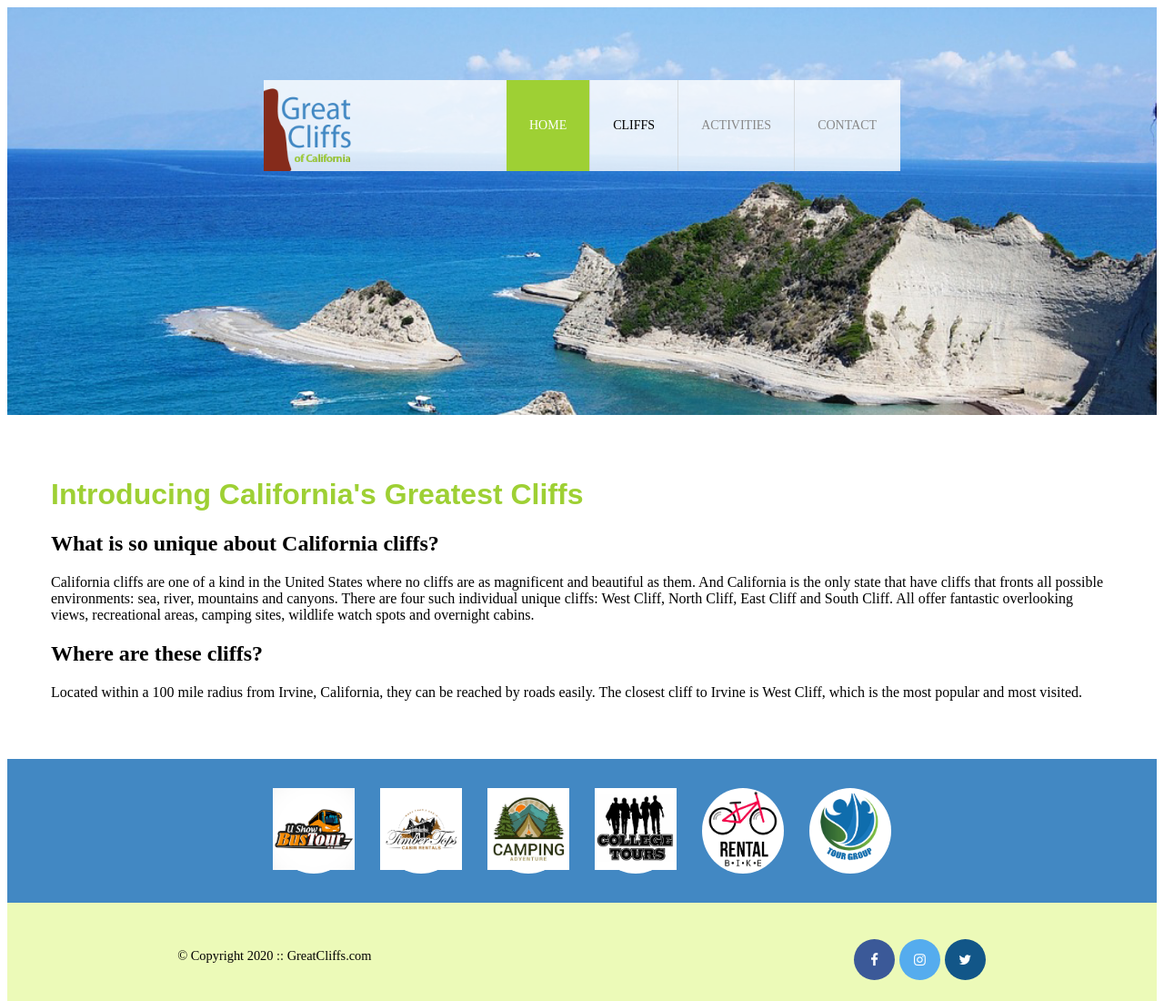
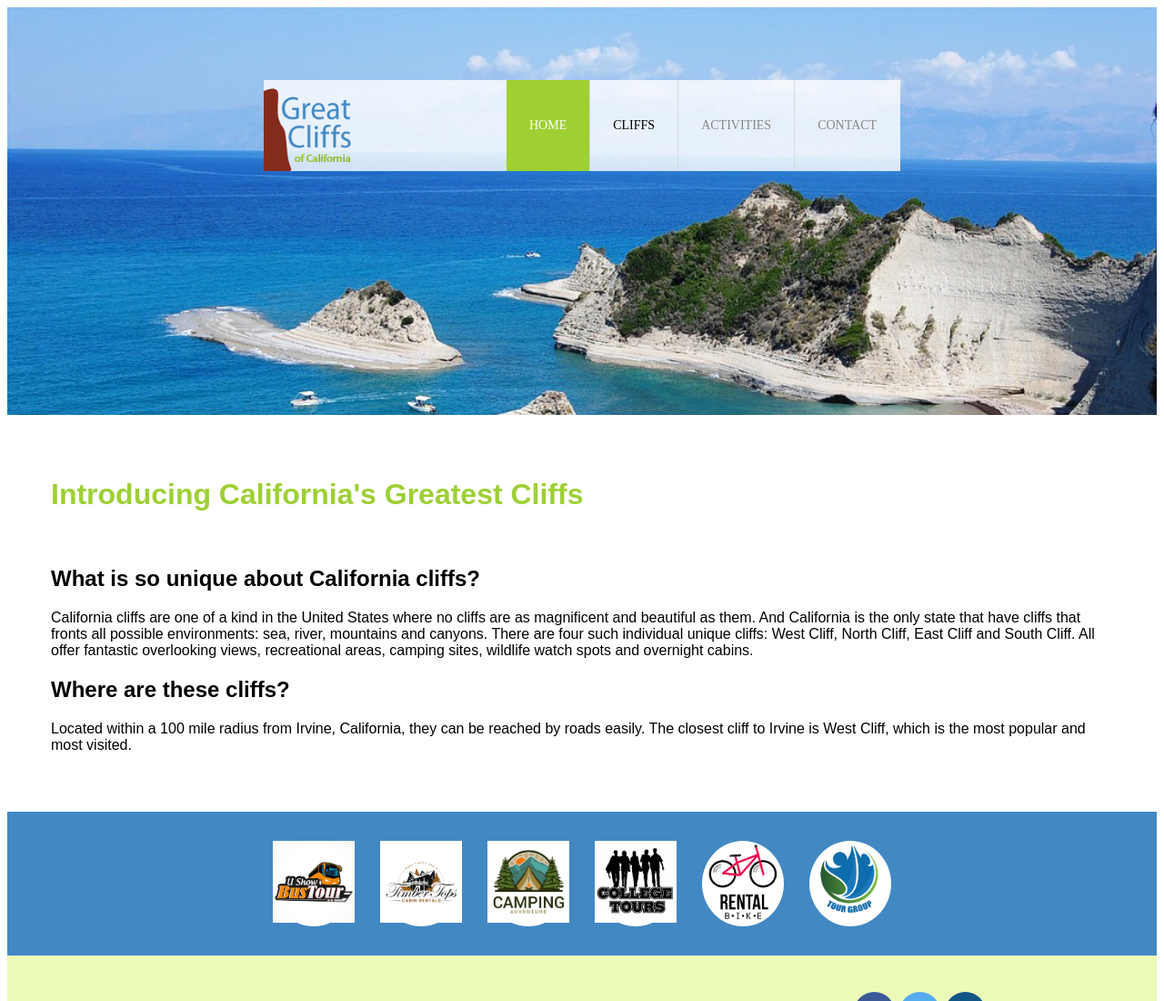
Before and after one commit to shaswatiroy/WEB801w2d2homework, a plain HTML site: page index.html in a window 1280 px wide. Shown: the top 1100 px of the page at 91% size. Drawn offline with Linux system fonts and the light colour scheme.

Commit message:
Update font family

```diff
--- a/index.html
+++ b/index.html
@@ -34,7 +34,7 @@
         <main>
             <!-- Headings and Paragraphs -->
             <!-- Headings and Paragraphs -->
-            <h1>Introducing California's Greatest Cliffs</h1>
+            <h1>Introducing California's Greatest Cliffs</h1><br/>
             <h2>What is so unique about California cliffs?</h2>
             <p>California cliffs are one of a kind in the United States where no cliffs are as magnificent and beautiful as them. And California is the only state that have cliffs that fronts all possible environments: sea, river, mountains and canyons. There are four such individual unique cliffs: West Cliff, North Cliff, East Cliff and South Cliff. All offer fantastic overlooking views, recreational areas, camping sites, wildlife watch spots and overnight cabins.</p>
             <h2>Where are these cliffs?</h2>
--- a/styles.css
+++ b/styles.css
@@ -71,6 +71,7 @@ header {
 
 /* Main */
 main {
+    font-family: Arial, Helvetica, sans-serif;
     padding: 3em;
 }
 
```
